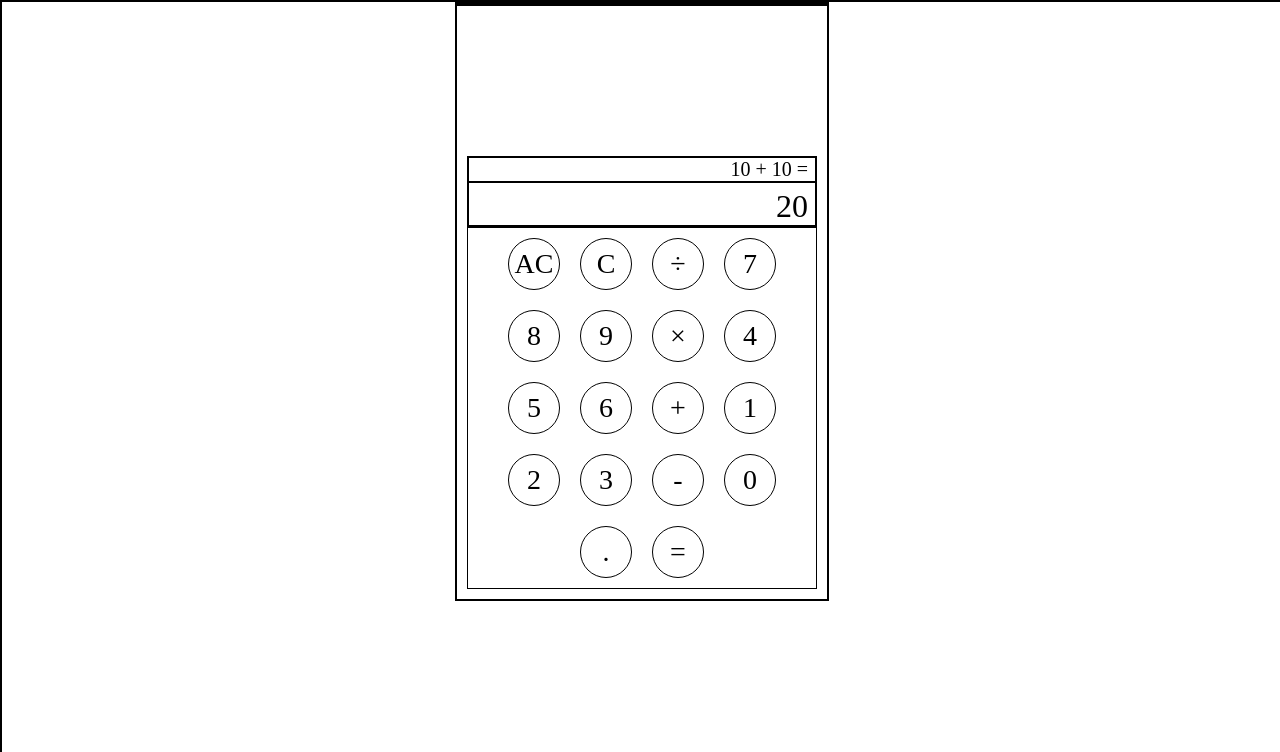
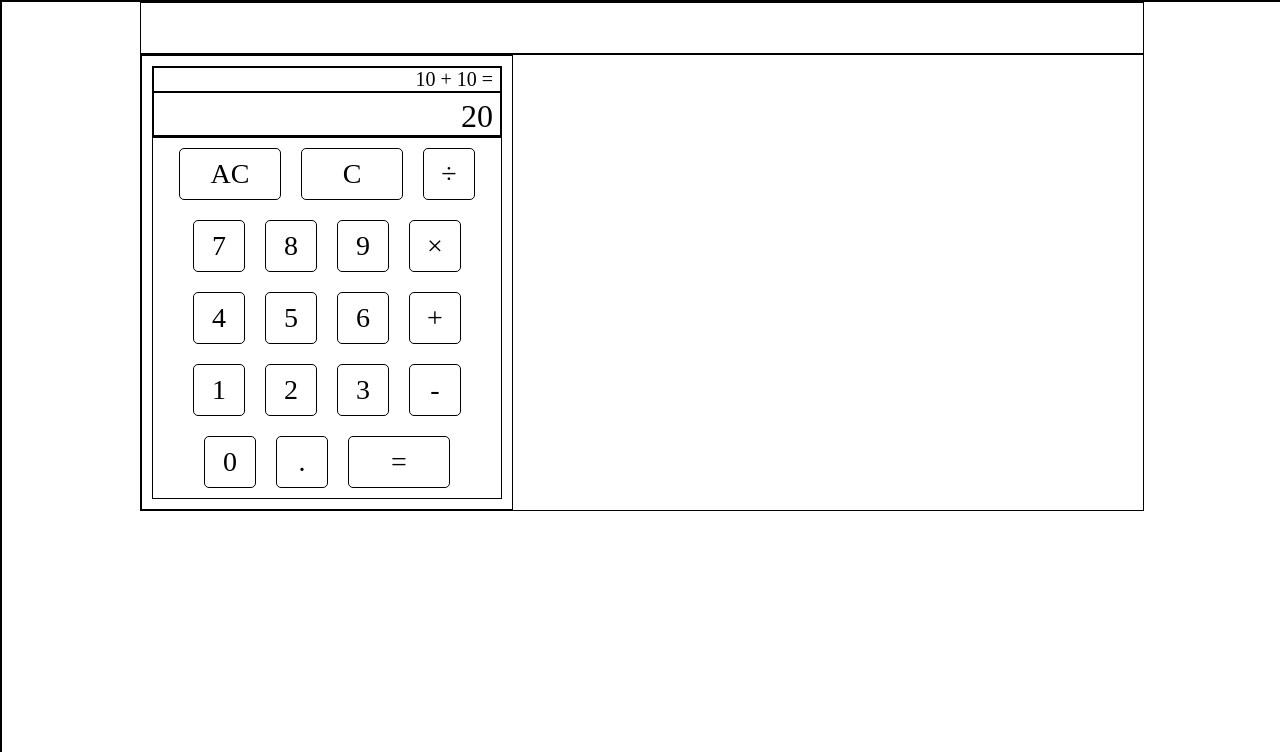
Before and after one commit to FelipePulcherio/calculator, a plain HTML site: page index.html in a window 1280 px wide. Shown: the top 752 px of the page. Drawn offline with Linux system fonts and the light colour scheme.

Commit message:
Add .header styling

```diff
--- a/styles.css
+++ b/styles.css
@@ -19,11 +19,14 @@ body {
   align-items: center;
 }
 
+.header {
+  width: 1000px;
+  margin-top: 50px;
+}
+
 .case {
   width: 350px;
-  /*height: 500px;*/
-  margin: 0;
-  padding: 150px 10px 10px 10px;
+  padding: 10px 10px 10px 10px;
 }
 
 .display1 {
@@ -52,13 +55,19 @@ body {
 .buttons > div {
   width: 50px;
   height: 50px;
-  border-radius: 50%;
+  border: solid 1px black;
+  border-radius: 5px;
   display: flex;
   align-items: center;
   justify-content: center;
   text-align: center;
   font-size: 28px;
   margin: 10px;
+}
+
+.buttons > .delete, .buttons > .equal {
+  width: 100px;
+  height: 50px;
 }
 
 .footer {
```
